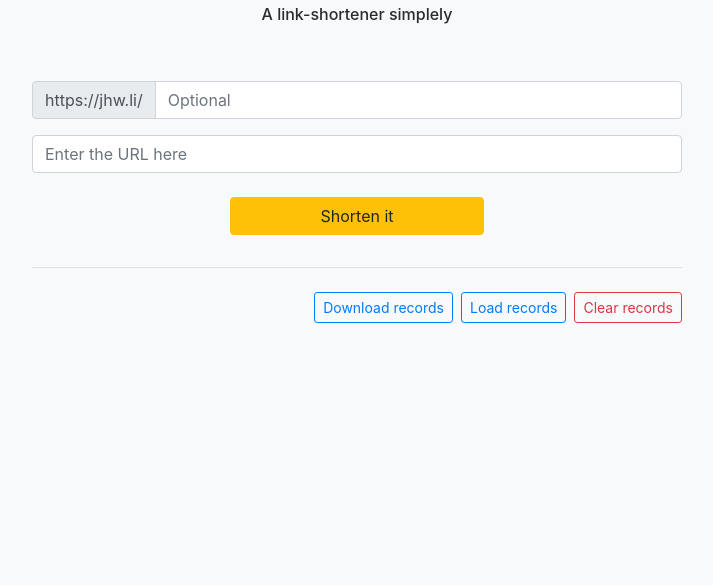
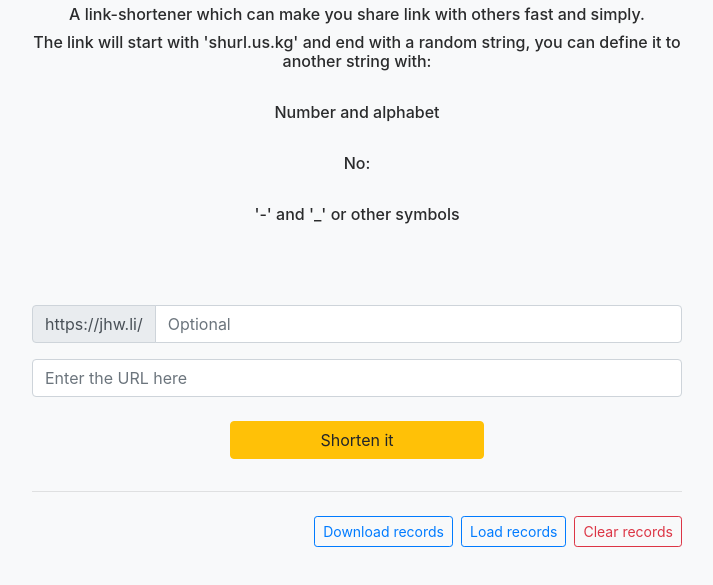
Before and after one commit to user57752/URL-shortener-index, a plain HTML site: page index.html in a window 1280 px wide. Shown: the part 145-730 px from the top of the page, without its empty margins (283-996 px from the left). Drawn offline with nearby package versions, Linux system fonts and the light colour scheme.

Commit message:
Update index.html

```diff
--- a/index.html
+++ b/index.html
@@ -12,8 +12,8 @@
     <meta name="viewport" content="width=device-width, initial-scale=1.0, minimum-scale=1.0, maximum-scale=1.0, user-scalable=no">
     <link rel="stylesheet" href="https://cdn.jsdelivr.net/npm/bootstrap@4.4.1/dist/css/bootstrap.min.css" integrity="sha256-L/W5Wfqfa0sdBNIKN9cG6QA5F2qx4qICmU2VgLruv9Y=" crossorigin="anonymous">
     <link rel="icon" type="image/png" sizes="any"  href="https://river.jhw.li/jh-s/favicon.png">
-    <meta name="description" content="Jianghu URL Shortener">
-    <title>Jh Shortener</title>
+    <meta name="description" content="URL Shortener">
+    <title>URL Shortener</title>
 
     <style>
       .container {
@@ -51,7 +51,11 @@
       <div class="py-5 text-center">
         <h1 class="font-weight-bold">😎</h1>
         <h2 class="font-weight-bold">URL Shortener</h2>
-        <h6>A link-shortener simplely</h6>
+        <h6>A link-shortener which can make you share link with others fast and simply.</h6>
+        <h6>The link will start with 'shurl.us.kg' and end with a random string, you can define it to another string with:</h6> <br/>
+        <h6>Number and alphabet</h6> <br/>
+        <h6>No:</h6> <br/>
+        <h6>'-' and '_' or other symbols</h6> <br/>
       </div>
 
       <div class="input-group mb-3">
```
